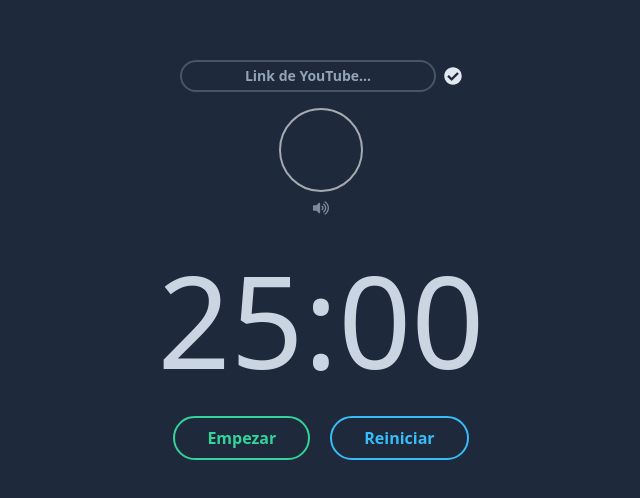
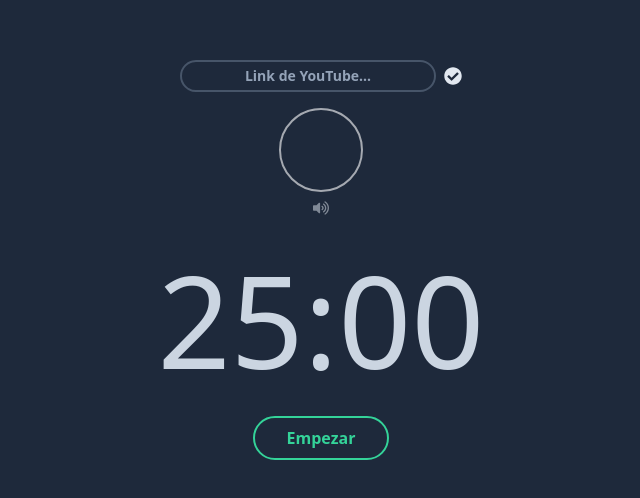
Before and after one commit to Fvaco/lofi-pomodoro, a Next.js app: page / in a window 1280 px wide. Shown: the part 140-638 px from the top of the page, without its empty margins (319-959 px from the left). Built offline with nearby package versions, Linux system fonts and the light colour scheme.

Commit message:
feat: basic phases navigation

```diff
--- a/app/page.tsx
+++ b/app/page.tsx
@@ -1,5 +1,7 @@
 'use client';
 import { useState } from 'react';
+import { FaArrowLeft, FaArrowRight, FaUndo } from 'react-icons/fa';
+import { VscDebugStepOver } from 'react-icons/vsc';
 import { Button } from './components/Button';
 import { Player } from './components/Player';
 import { Timer } from './components/Timer';
@@ -8,8 +10,12 @@ import {
     POMODORO_DURATION,
     POMODORO_SEQUENCE,
 } from './constants';
+import { playBellSound } from './utils/playBellSound';
+import { wait } from './utils/wait';
 
 export default function App() {
+    const [hasStarted, setHasStarted] = useState(false);
+    const [isPhaseStarted, setIsPhaseStarted] = useState(false);
     const [isRunning, setIsRunning] = useState<boolean>(false);
     const [phaseIdx, setPhaseIdx] = useState<PomodoroPhases>(0);
     const [time, setTime] = useState<number>(
@@ -23,16 +29,23 @@ export default function App() {
 
     const resetTimer = () => {
         setIsRunning(false);
-        setPhaseIdx(0);
-        setTime(POMODORO_DURATION[POMODORO_SEQUENCE[0]]);
+        setIsPhaseStarted(false);
+        setTime(POMODORO_DURATION[POMODORO_SEQUENCE[phaseIdx]]);
     };
-    const onPhaseTimeUp = () => {
+    // nextPhase
+    const moveToNextPhase = () => {
         const isEndOfSequence = phaseIdx === POMODORO_SEQUENCE.length - 1;
         const newPhaseIdx = isEndOfSequence ? 0 : phaseIdx + 1;
-        const bellSound = new Audio('/success-bell.ogg');
-        bellSound.play();
+        const nextPhase = POMODORO_SEQUENCE[newPhaseIdx];
+
         setPhaseIdx(newPhaseIdx);
         setTime(POMODORO_DURATION[POMODORO_SEQUENCE[newPhaseIdx]]);
+        return nextPhase;
+    };
+    const onPhaseTimeUp = async () => {
+        const nextPhase = moveToNextPhase();
+        if (nextPhase === PomodoroPhases.Focus) await wait(1000);
+        playBellSound();
     };
 
     return (
@@ -45,12 +58,67 @@ export default function App() {
                 onTimeUp={onPhaseTimeUp}
             />
             <div className="flex gap-5 items-center justify-center">
-                <Button onClick={() => setIsRunning(!isRunning)}>
-                    {isRunning ? 'Pausar' : 'Empezar'}
-                </Button>
-                {!isRunning && (
-                    <Button onClick={resetTimer} variant="info">
-                        Reiniciar
+                {!hasStarted && (
+                    <Button
+                        onClick={() => {
+                            setIsRunning(true);
+                            setHasStarted(true);
+                            setIsPhaseStarted(true);
+                        }}
+                    >
+                        Empezar
+                    </Button>
+                )}
+                {!isRunning &&
+                    hasStarted &&
+                    (isPhaseStarted ? (
+                        <Button
+                            onClick={resetTimer}
+                            variant="danger"
+                            className="px-2 "
+                        >
+                            {isPhaseStarted && <FaUndo />}
+                        </Button>
+                    ) : (
+                        phaseIdx > 0 && (
+                            <Button
+                                onClick={() => {
+                                    setTime(
+                                        POMODORO_DURATION[
+                                            POMODORO_SEQUENCE[phaseIdx - 1]
+                                        ]
+                                    );
+                                    setPhaseIdx(phaseIdx - 1);
+                                }}
+                                variant="danger"
+                                className="px-2 "
+                            >
+                                {!isPhaseStarted && phaseIdx > 0 && (
+                                    <FaArrowLeft />
+                                )}
+                            </Button>
+                        )
+                    ))}
+                {hasStarted && (
+                    <Button
+                        onClick={() => {
+                            setIsRunning(!isRunning);
+                            setIsPhaseStarted(true);
+                        }}
+                    >
+                        {isRunning ? 'Pausar' : 'Seguir'}
+                    </Button>
+                )}
+                {!isRunning && hasStarted && (
+                    <Button
+                        onClick={() => {
+                            moveToNextPhase();
+                            setIsPhaseStarted(false);
+                        }}
+                        variant="info"
+                        className="px-2"
+                    >
+                        <FaArrowRight />
                     </Button>
                 )}
             </div>
--- /dev/null
+++ b/app/utils/playBellSound.ts
@@ -0,0 +1,4 @@
+export const playBellSound = () => {
+  const bellSound = new Audio('/success-bell.ogg');
+  bellSound.play();
+}
--- /dev/null
+++ b/app/utils/wait.ts
@@ -0,0 +1,5 @@
+export const wait = (duration: number) => {
+  return new Promise((resolve) => {
+    setTimeout(resolve, duration);
+  });
+}
```
